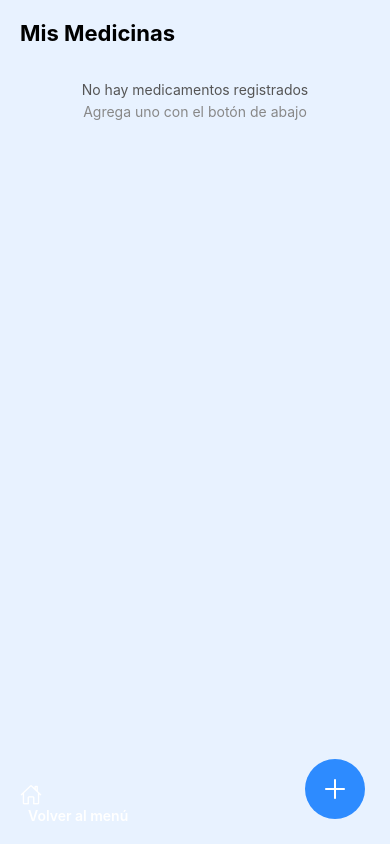
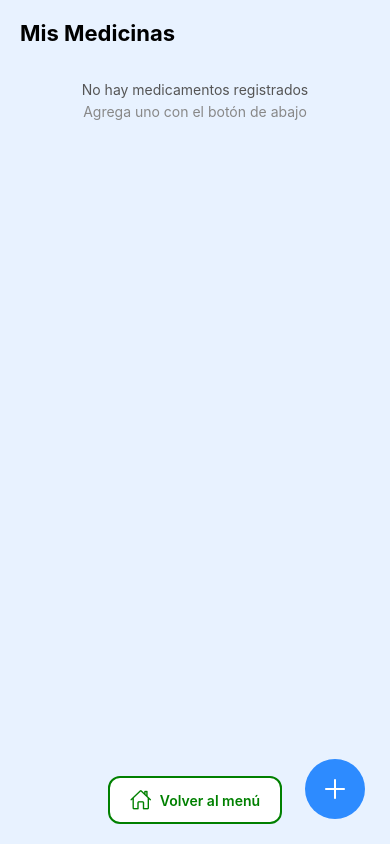
Before and after one commit to JoseArmandoSUP/MediTrack, a React Native app in the folder mediTrack/: screen /PantallaMisMedicinas in a window 390 px wide. Built offline with nearby package versions, Linux system fonts and the light colour scheme.

Commit message:
Mejoras pequeñas

```diff
--- a/mediTrack/screens/PantallaMisMedicinas.js
+++ b/mediTrack/screens/PantallaMisMedicinas.js
@@ -102,10 +102,10 @@ export default function MisMedicinas({ navigation, route }) {
 
       <TouchableOpacity
         style={styles.backButtonBottom}
-        onPress={() => navigation.navigate("PantallaPrincipal")}
+        onPress={() => navigation.navigate("TabNavigation")}
       >
-        <Ionicons name="home-outline" size={22} color="white" />
-        <Text style={{ color: "white", marginLeft: 8, fontWeight: "600" }}>
+        <Ionicons name="home-outline" size={22} color="green" />
+        <Text style={{ color: "green", marginLeft: 8, fontWeight: "600" }}>
           Volver al menú
         </Text>
       </TouchableOpacity>
@@ -118,7 +118,6 @@ export default function MisMedicinas({ navigation, route }) {
   );
 }
 
-// ESTILOS
 const styles = StyleSheet.create({
   container: {
     flex: 1,
@@ -161,4 +160,18 @@ const styles = StyleSheet.create({
     alignItems: "center",
     elevation: 5,
   },
+
+  backButtonBottom: {
+  marginTop: 20,
+  alignSelf: "center",
+  backgroundColor: "white",
+  borderWidth: 2,
+  borderColor: "green",
+  paddingVertical: 10,
+  paddingHorizontal: 20,
+  borderRadius: 12,
+  flexDirection: "row",
+  alignItems: "center",
+},
+
 });
```
